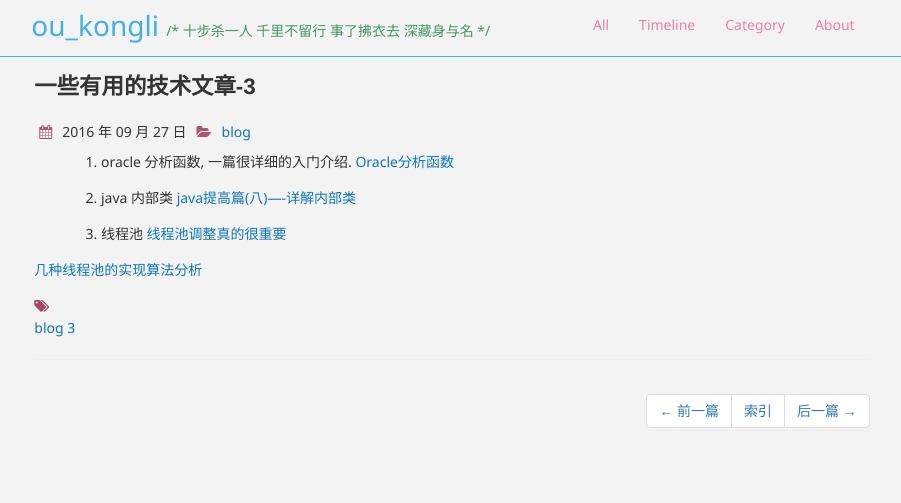
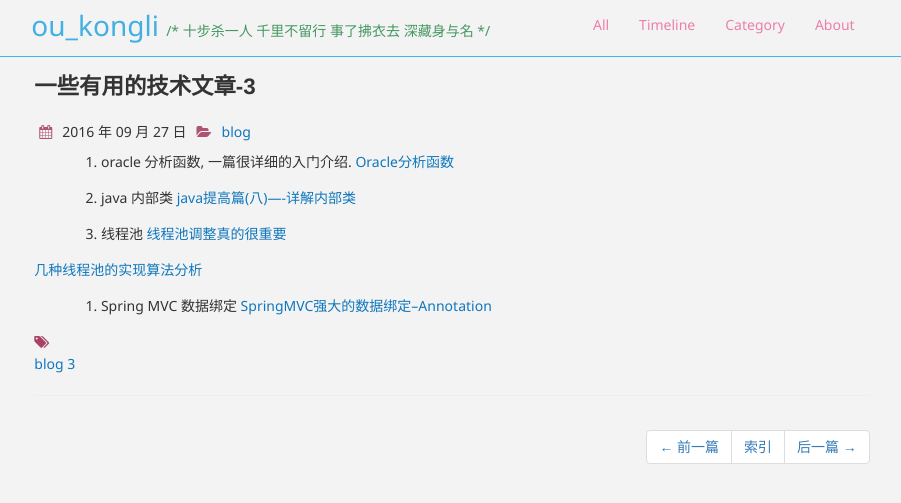
Before and after one commit to ouyangkongli/ouyangkongli.github.io, a Jekyll site: the page built from _posts/2016-09-27-other-blogs－3.md, in a window 1280 px wide and 900 px high. Shown: the top 503 px of the window, without its empty margins (194-1095 px from the left). Built offline with Jekyll 4.4.1, drawn with Linux system fonts in a browser that asks for light colours; nearby versions of some CDN libraries; comment, search, counter and statistics services are not loaded.

Commit message:
add new blog ref: SpringMVC强大的数据绑定--Annotation

```diff
--- a/_posts/2016-09-27-other-blogs－3.md
+++ b/_posts/2016-09-27-other-blogs－3.md
@@ -15,3 +15,5 @@ categories: blog
 3. 线程池 [线程池调整真的很重要](http://www.importnew.com/17633.html)
 
  [几种线程池的实现算法分析](http://www.infoq.com/cn/articles/thread-pool-algorithm-realization)
+
+4. Spring MVC 数据绑定 [SpringMVC强大的数据绑定--Annotation](http://jinnianshilongnian.iteye.com/blog/1705701)
```
